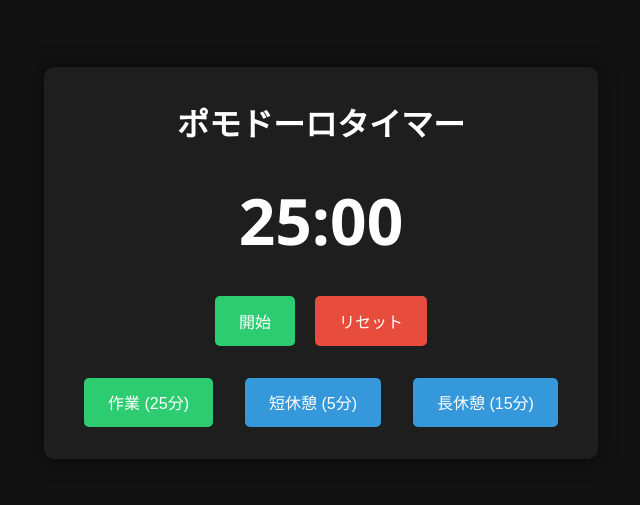
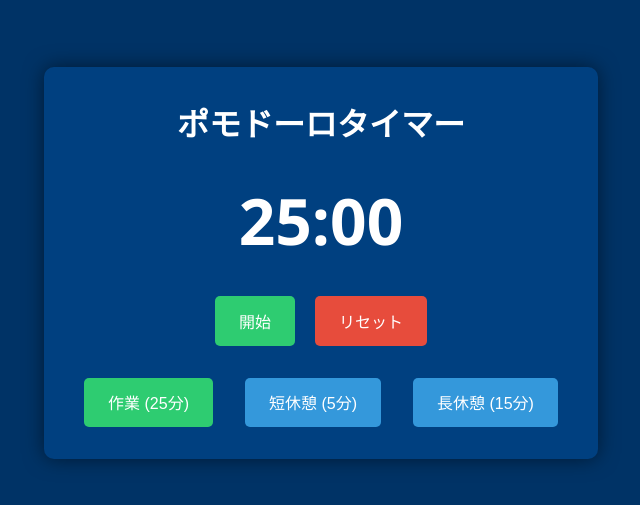
Before and after one commit to aztomo560/pomodoro-timer, a plain HTML site: page index.html in a window 1280 px wide. Shown: the part 137-642 px from the top of the page, without its empty margins (319-959 px from the left). Drawn offline with Linux system fonts and the light colour scheme.

Commit message:
ブルーモードに変更

```diff
--- a/styles.css
+++ b/styles.css
@@ -6,7 +6,7 @@
 
 body {
     font-family: 'Segoe UI', Tahoma, Geneva, Verdana, sans-serif;
-    background-color: #121212; /* ダーク背景に変更 */
+    background-color: #003366; /* 濃いブルー背景 */
     color: #ffffff;
     display: flex;
     justify-content: center;
@@ -16,7 +16,7 @@ body {
 
 .container {
     text-align: center;
-    background: #1e1e1e; /* 内部コンテナもダーク色に */
+    background: #004080; /* 内部コンテナもブルー系に */
     padding: 2rem;
     border-radius: 10px;
     box-shadow: 0 0 20px rgba(0, 0, 0, 0.5);
```
